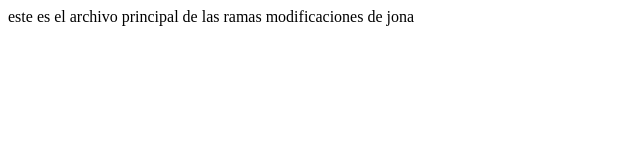
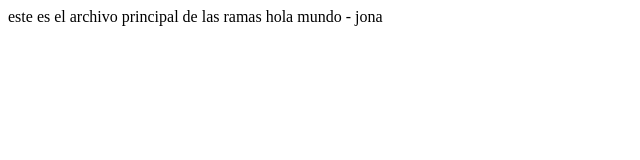
Before and after one commit to Celaya55/capacitacionGit, a plain HTML site: page index.html in a window 1280 px wide. Shown: the full height of the page, 0-640 px from the left. Drawn offline with Linux system fonts and the light colour scheme.

Commit message:
se modifico index.html -jona

```diff
--- a/index.html
+++ b/index.html
@@ -8,6 +8,6 @@
 <body>
  este es el archivo principal de las ramas
 
- modificaciones de jona
+ hola mundo - jona
 </body>
 </html>
```
